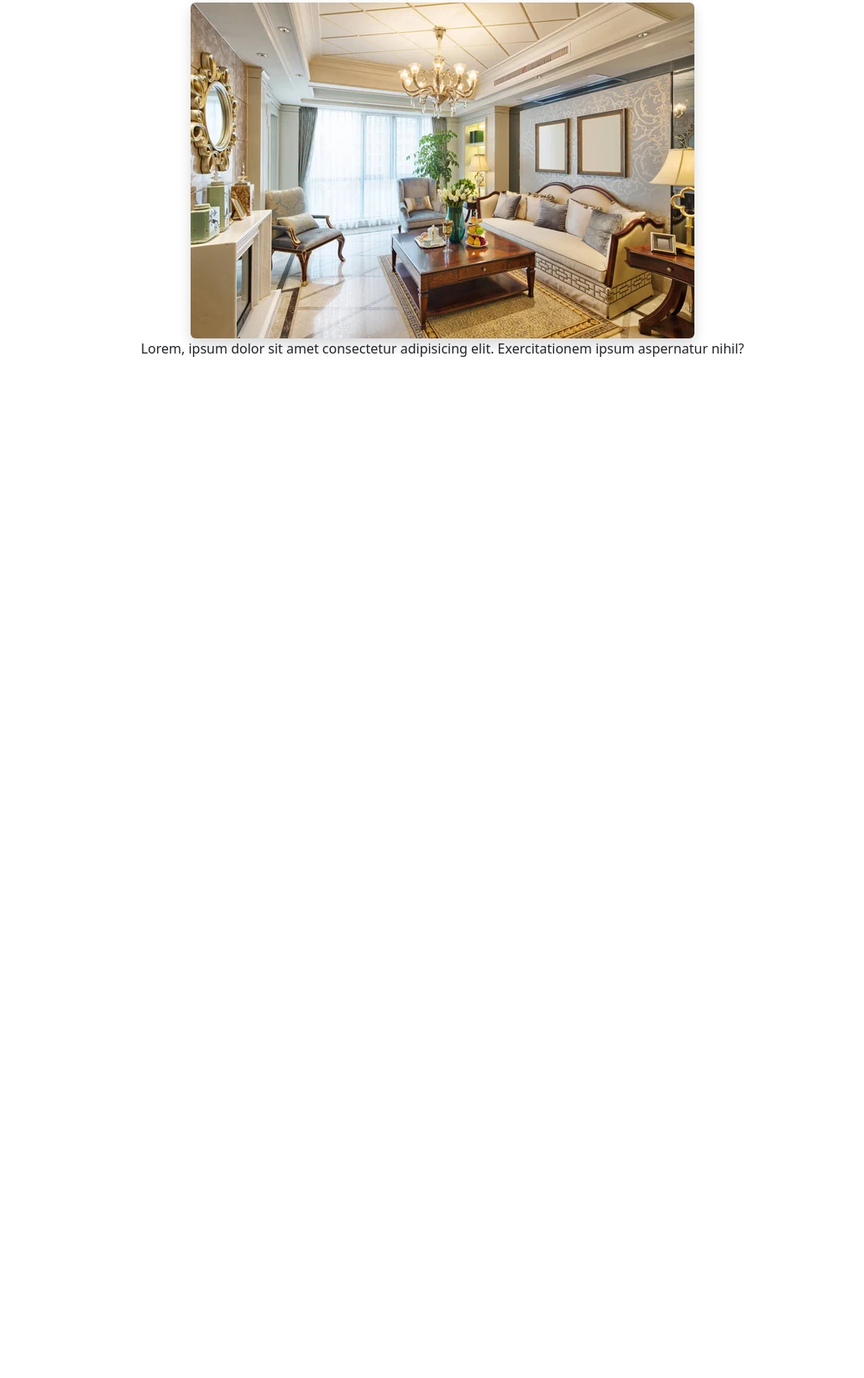
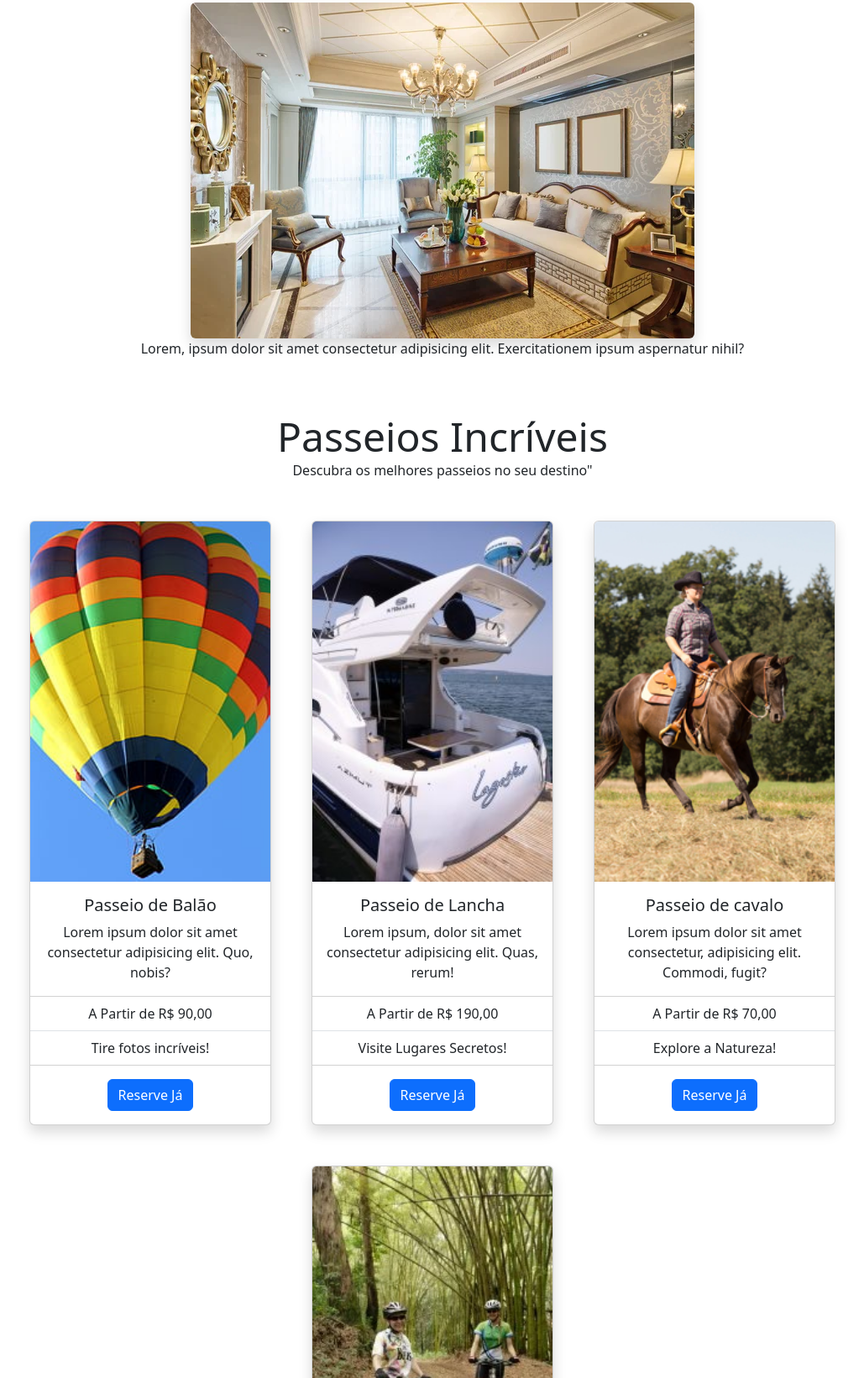
Before and after one commit to Wilson-Barbosa/travel-agency-page, a plain HTML site: page index.html in a window 1280 px wide. Shown: the part 1159-2800 px from the top of the page at 84% size, without its empty margins (113-1142 px from the left). Before the commit the page ends 1602 px from the top, so only its background shows below. Drawn offline with nearby package versions, Linux system fonts and the light colour scheme.

Commit message:
card options added

```diff
--- a/index.html
+++ b/index.html
@@ -237,8 +237,76 @@
       </div>
     </div>
 
+    <!-- Title and SubTitle -->
+    <div class="row mt-5">
+      <div class="col">
+        <div class="display-5">Passeios Incríveis</div>
+        Descubra os melhores passeios no seu destino"
+    </div>
 
-
+    <!-- Card Boxes -->
+    <div class="row justify-content-center mt-5 gap-5">
+      <!--card 1-->
+      <div class="card shadow p-0" style="width: 18rem;">
+        <img src="./assets/balao.jpg" class="card-img-top" alt="balao">
+        <div class="card-body">
+          <h5 class="card-title">Passeio de Balão</h5>
+          <p class="card-text">Lorem ipsum dolor sit amet consectetur adipisicing elit. Quo, nobis?</p>
+        </div>
+        <ul class="list-group list-group-flush">
+          <li class="list-group-item">A Partir de R$ 90,00</li>
+          <li class="list-group-item">Tire fotos incríveis!</li>
+        </ul>
+        <div class="card-body">
+          <a href="#" class="btn btn-primary">Reserve Já</a>
+        </div>
+      </div>
+      <!--card 2-->
+      <div class="card shadow p-0" style="width: 18rem;">
+        <img src="./assets/lancha.jpg" class="card-img-top" alt="lancha">
+        <div class="card-body">
+          <h5 class="card-title">Passeio de Lancha</h5>
+          <p class="card-text">Lorem ipsum, dolor sit amet consectetur adipisicing elit. Quas, rerum!</p>
+        </div>
+        <ul class="list-group list-group-flush">
+          <li class="list-group-item">A Partir de R$ 190,00</li>
+          <li class="list-group-item">Visite Lugares Secretos!</li>
+        </ul>
+        <div class="card-body">
+          <a href="#" class="btn btn-primary">Reserve Já</a>
+        </div>
+      </div>
+      <!--card 3-->
+      <div class="card shadow p-0" style="width: 18rem;">
+        <img src="./assets/cavalo.jpg" class="card-img-top" alt="cavalo">
+        <div class="card-body">
+          <h5 class="card-title">Passeio de cavalo</h5>
+          <p class="card-text">Lorem ipsum dolor sit amet consectetur, adipisicing elit. Commodi, fugit?</p>
+        </div>
+        <ul class="list-group list-group-flush">
+          <li class="list-group-item">A Partir de R$ 70,00</li>
+          <li class="list-group-item">Explore a Natureza!</li>
+        </ul>
+        <div class="card-body">
+          <a href="#" class="btn btn-primary">Reserve Já</a>
+        </div>
+      </div>
+      <!--card 4-->
+      <div class="card shadow p-0" style="width: 18rem;">
+        <img src="./assets/bicicleta.jpg" class="card-img-top" alt="bicicleta">
+        <div class="card-body">
+          <h5 class="card-title">Passeio de bicicleta</h5>
+          <p class="card-text">Lorem ipsum dolor sit amet consectetur, adipisicing elit. Modi, amet!</p>
+        </div>
+        <ul class="list-group list-group-flush">
+          <li class="list-group-item">A Partir de R$ 40,00</li>
+          <li class="list-group-item">Trilhas para todos os Gostos!</li>
+        </ul>
+        <div class="card-body">
+          <a href="#" class="btn btn-primary">Reserve Já</a>
+        </div>
+      </div>
+    </div>
 
     <!-- JavaScript src for bootstrap -->
     <script
```
